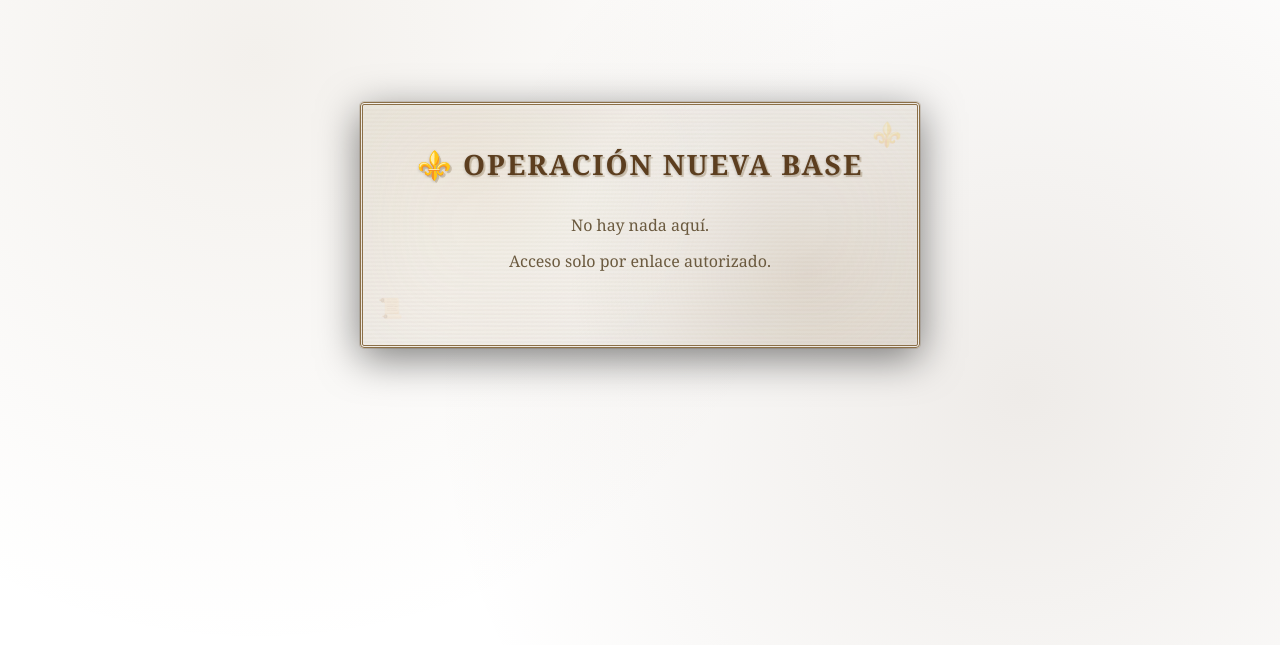
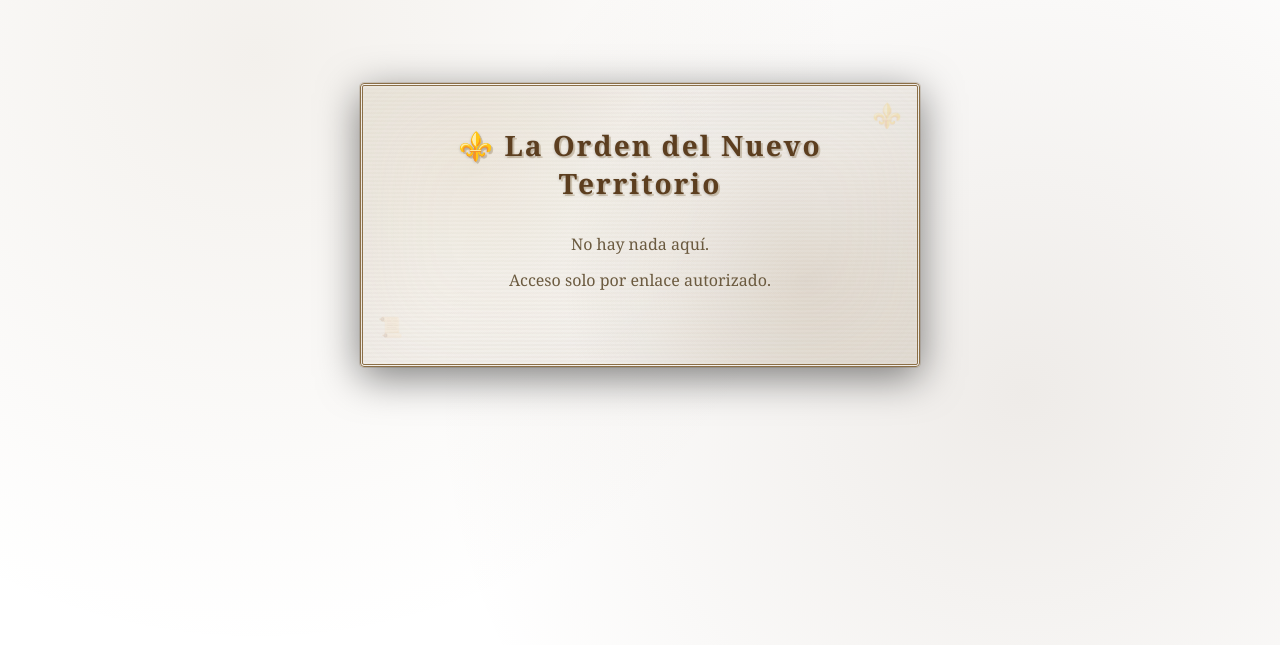
Before and after one commit to julioacostapallud/obn, a React (Vite) app: page / in a window 1280 px wide. Shown: the part 195-840 px from the top of the page. Built offline with nearby package versions, Linux system fonts and the light colour scheme.

Commit message:
Cambiar nombre a 'La Orden del Nuevo Territorio' y usar lordHome.png en animación intro

```diff
--- a/index.html
+++ b/index.html
@@ -5,7 +5,7 @@
     <link rel="icon" type="image/svg+xml" href="/vite.svg" />
     <meta name="viewport" content="width=device-width, initial-scale=1.0" />
     <meta name="robots" content="noindex,nofollow" />
-    <title>🛰️ OPERACIÓN NUEVA BASE</title>
+    <title>⚜️ La Orden del Nuevo Territorio</title>
   </head>
   <body>
     <div id="root"></div>
--- a/src/components/MedievalIntro.css
+++ b/src/components/MedievalIntro.css
@@ -21,8 +21,8 @@
 }
 
 .medieval-lord-image {
-  width: 300px;
-  height: 450px;
+  width: 600px;
+  height: 400px;
   margin: 0 auto 30px;
   border-radius: 16px;
   border: 4px solid #8b6f47;
@@ -218,8 +218,8 @@
 
 @media (max-width: 600px) {
   .medieval-lord-image {
-    width: 200px;
-    height: 300px;
+    width: 320px;
+    height: 213px;
     margin-bottom: 20px;
   }
 
--- a/src/components/MedievalIntro.tsx
+++ b/src/components/MedievalIntro.tsx
@@ -46,9 +46,9 @@ function MedievalIntro({ clueNumber, onComplete }: MedievalIntroProps) {
     <div className={`medieval-intro ${isVisible ? 'visible' : 'hidden'}`}>
       <div className="medieval-intro-content">
         <div className="medieval-lord-image">
-          <img src="/lord.png" alt="Lord QuiLiAc" />
+          <img src="/lordHome.png" alt="Lord QuiLiAc" />
         </div>
-        <div className="medieval-title">⚜️ OPERACIÓN NUEVA BASE</div>
+        <div className="medieval-title">⚜️ La Orden del Nuevo Territorio</div>
         <div className="medieval-clue-number">Pista #{clueNumber}</div>
         {showButton && (
           <button className="medieval-continue-button" onClick={handleContinue}>
--- a/src/config/routes.ts
+++ b/src/config/routes.ts
@@ -1,5 +1,5 @@
 /**
- * Configuración de rutas tokenizadas para OPERACIÓN NUEVA BASE
+ * Configuración de rutas tokenizadas para La Orden del Nuevo Territorio
  *
  * Para cambiar los tokens, simplemente modifica los valores aquí.
  * Los tokens deben ser difíciles de adivinar (18-32 caracteres alfanuméricos).
--- a/src/pages/Access1.tsx
+++ b/src/pages/Access1.tsx
@@ -20,7 +20,7 @@ function Access1() {
   return (
     <div className="page-container">
       <div className="card">
-        <h1 className="title">⚜️ OPERACIÓN NUEVA BASE</h1>
+        <h1 className="title">⚜️ La Orden del Nuevo Territorio</h1>
         <div className="content">
           <LordPresentation>
             <h3>Lord QuiLiAc</h3>
--- a/src/pages/Access2.tsx
+++ b/src/pages/Access2.tsx
@@ -20,7 +20,7 @@ function Access2() {
   return (
     <div className="page-container">
       <div className="card">
-        <h1 className="title">⚜️ OPERACIÓN NUEVA BASE</h1>
+        <h1 className="title">⚜️ La Orden del Nuevo Territorio</h1>
         <div className="content">
           <LordMotivation motivation="¡Bien hecho, valiente explorador, habéis dado el primer paso.! Sigamos adelante con determinación." />
           <ClueBox icon="❄️" clueNumber={2}>
--- a/src/pages/Access3.tsx
+++ b/src/pages/Access3.tsx
@@ -20,7 +20,7 @@ function Access3() {
   return (
     <div className="page-container">
       <div className="card">
-        <h1 className="title">⚜️ OPERACIÓN NUEVA BASE</h1>
+        <h1 className="title">⚜️ La Orden del Nuevo Territorio</h1>
         <div className="content">
           <LordMotivation motivation="Cada paso te acerca más noble aventurero. Mantené la mente alerta y los ojos abiertos." />
           <ClueBox icon="📚" clueNumber={3}>
--- a/src/pages/Access4.tsx
+++ b/src/pages/Access4.tsx
@@ -20,7 +20,7 @@ function Access4() {
   return (
     <div className="page-container">
       <div className="card">
-        <h1 className="title">⚜️ OPERACIÓN NUEVA BASE</h1>
+        <h1 className="title">⚜️ La Orden del Nuevo Territorio</h1>
         <div className="content">
           <LordMotivation motivation="Tu perseverancia es admirable. El final de la búsqueda está cerca." />
           <ClueBox icon="🔑" clueNumber={4}>
--- a/src/pages/Access5.tsx
+++ b/src/pages/Access5.tsx
@@ -28,7 +28,7 @@ function Access5() {
   return (
     <div className="page-container">
       <div className="card">
-        <h1 className="title">⚜️ OPERACIÓN NUEVA BASE</h1>
+        <h1 className="title">⚜️ La Orden del Nuevo Territorio</h1>
         <div className="content">
           <LordMotivation motivation="La búsqueda da un giro: el camino se abre y el rumbo está marcado." />
           <ClueBox icon="🗺️" clueNumber={5}>
--- a/src/pages/Home.tsx
+++ b/src/pages/Home.tsx
@@ -4,7 +4,7 @@ function Home() {
   return (
     <div className="page-container">
       <div className="card">
-        <h1 className="title">⚜️ OPERACIÓN NUEVA BASE</h1>
+        <h1 className="title">⚜️ La Orden del Nuevo Territorio</h1>
         <div className="content">
           <p className="message">No hay nada aquí.</p>
           <p className="message">Acceso solo por enlace autorizado.</p>
--- a/src/pages/NotFound.tsx
+++ b/src/pages/NotFound.tsx
@@ -4,7 +4,7 @@ function NotFound() {
   return (
     <div className="page-container">
       <div className="card">
-        <h1 className="title">⚜️ OPERACIÓN NUEVA BASE</h1>
+        <h1 className="title">⚜️ La Orden del Nuevo Territorio</h1>
         <div className="content">
           <p className="message">Acceso denegado.</p>
           <p className="message">Ruta no autorizada.</p>
```
Also changed, not shown: 2 other files (tests, documents, lock files or other folders).
